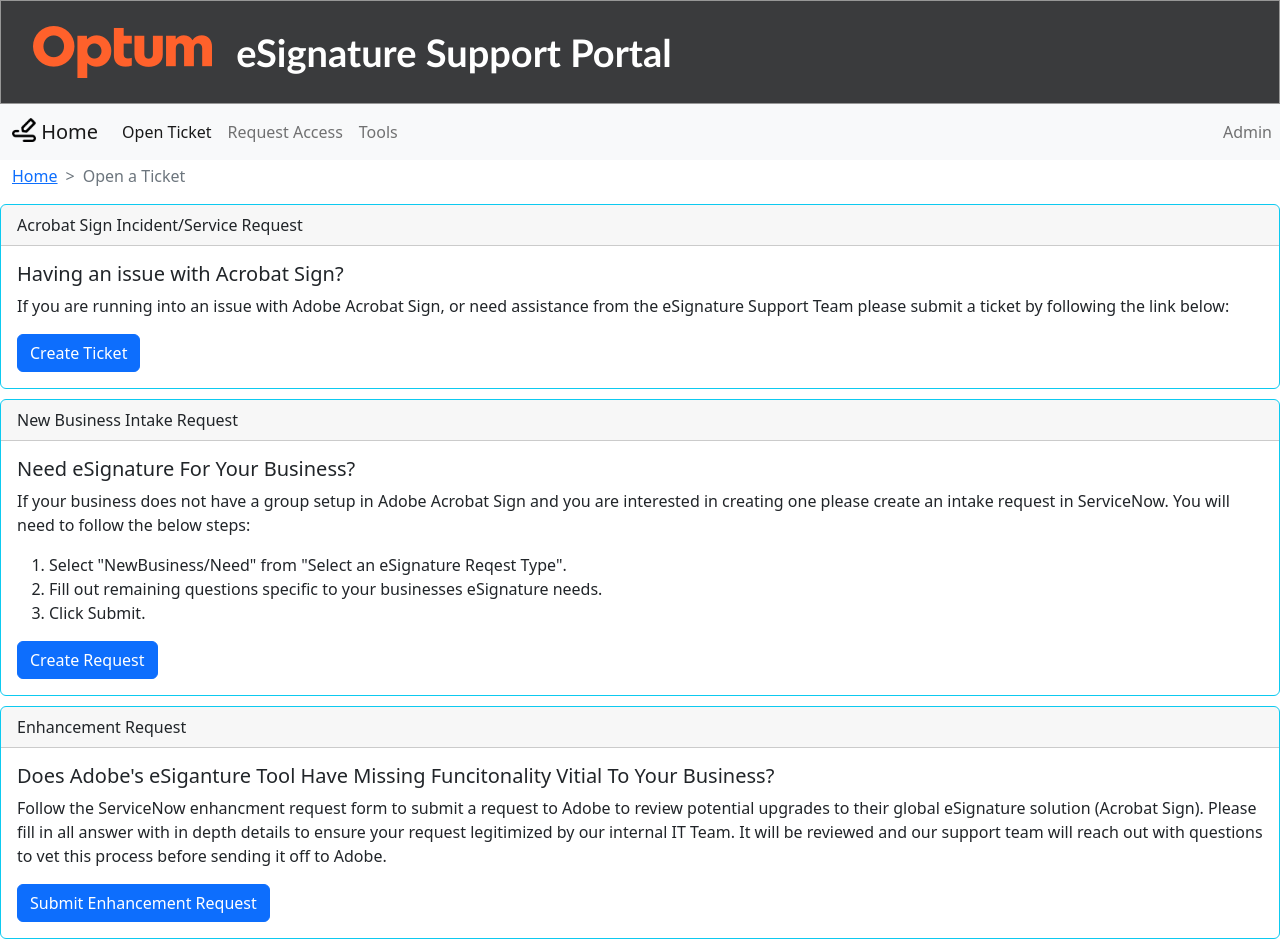
After one commit to mcneece/eSignature-Portal, a Flask app: page /open-ticket in a window 1280 px wide. The commit adds this page. Run offline with Flask 2, Linux system fonts and the light colour scheme; parts of the project's set-up code (start-up, migrations or seed data) failed here and were passed over.

Commit message:
Fixed URL issue

```diff
--- a/app/app/templates/client/index.html
+++ b/app/app/templates/client/index.html
@@ -5,7 +5,7 @@
 {% block title %}eSign Support - Home{% endblock %}
 
 <!-- Site Top Nav Bar  -->
-{% block nav1 %}<a class="nav-link disabled" href="#">Open Ticket</a>{% endblock %}
+{% block nav1 %}<a class="nav-link" href="/open-ticket">Open Ticket</a>{% endblock %}
 {% block nav2 %}<a class="nav-link" href="/request-access">Request Access</a>{% endblock %}
 {% block nav3 %}<a class="nav-link" href="/find-admin">Tools</a>{% endblock %}
 
--- /dev/null
+++ b/app/app/templates/client/openticket.html
@@ -0,0 +1,74 @@
+{% extends 'client/templates/public_template.html' %}
+<!-- This Jinja syntax extends my html template to this html file  -->
+
+<!-- Site Title -->
+{% block title %}eSign Support - Open a ticket{% endblock %}
+
+<!-- Site Top Nav Bar  -->
+{% block nav1 %}<a class="nav-link active" href="/open-ticket">Open Ticket</a>{% endblock %}
+{% block nav2 %}<a class="nav-link" href="/request-access">Request Access</a>{% endblock %}
+{% block nav3 %}<a class="nav-link" href="/find-admin">Tools</a>{% endblock %}
+
+{% block breadcrumb %}
+<li class="breadcrumb-item"><a href="/">Home</a></li>
+<li class="breadcrumb-item active" aria-current="page">Open a Ticket</li>
+{% endblock %}
+
+{% block main %}
+<div class="row">
+    <div class="col">
+        <div class="card border-info">
+            <div class="card-header">
+                Acrobat Sign Incident/Service Request
+            </div>
+            <div class="card-body">
+                <h5 class="card-title">Having an issue with Acrobat Sign?</h5>
+                <p class="card-text">If you are running into an issue with Adobe Acrobat Sign, or need assistance from the eSignature Support Team please submit a ticket by following the link below:</p>
+                <a target="_blank"
+                    href=""
+                    class="btn btn-primary">Create Ticket</a>
+            </div>
+        </div>
+    </div>
+</div>
+<div class="row">
+    <div class="col">
+        <div class="card border-info">
+            <div class="card-header">
+                New Business Intake Request
+            </div>
+            <div class="card-body">
+                <h5 class="card-title">Need eSignature For Your Business?</h5>
+                <p class="card-text">If your business does not have a group setup in Adobe Acrobat Sign and you are
+                    interested in creating one please create an intake request in ServiceNow. You will need to
+                    follow the below steps:</p>
+                <ol>
+                    <li>Select "NewBusiness/Need" from "Select an eSignature Reqest Type".</li>
+                    <li>Fill out remaining questions specific to your businesses eSignature needs.</li>
+                    <li>Click Submit.</li>
+                </ol>
+                <a target="_blank"
+                    href="https://optum.service-now.com/euts_intake?id=euts_sc_cat_item_form&sys_id=bba6b983db0abf4098e940ceaa961975&sysparm_category=f83bba03db83ff40a937ee82ca961905"
+                    class="btn btn-primary">Create Request</a>
+            </div>
+        </div>
+    </div>
+</div>
+<div class="row">
+    <div class="col">
+        <div class="card border-info">
+            <div class="card-header">
+                Enhancement Request
+            </div>
+            <div class="card-body">
+                <h5 class="card-title">Does Adobe's eSiganture Tool Have Missing Funcitonality Vitial To Your Business?</h5>
+                <p class="card-text">Follow the ServiceNow enhancment request form to submit a request to Adobe to review potential upgrades to their global eSignature solution (Acrobat Sign). Please fill in all answer with in depth details to ensure your request legitimized by our internal IT Team.
+                    It will be reviewed and our support team will reach out with questions to vet this process before sending it off to Adobe.</p>
+                <a target="_blank"
+                    href="#"
+                    class="btn btn-primary">Submit Enhancement Request</a>
+            </div>
+        </div>
+    </div>
+</div>
+{% endblock %}
--- a/app/app/templates/client/request_access_check.html
+++ b/app/app/templates/client/request_access_check.html
@@ -5,7 +5,7 @@
 {% block title %}eSign Support - Request Access{% endblock %}
 
 <!-- Top Nav Bar -->
-{% block nav1 %}<a class="nav-link disabled" href="#">Open Ticket</a>{% endblock %}
+{% block nav1 %}<a class="nav-link" href="/open-ticket">Open Ticket</a>{% endblock %}
 {% block nav2 %}<a class="nav-link active" aria-current="true" href="/request-access">Request Access</a>{% endblock %}
 {% block nav3 %}<a class="nav-link" href="/find-admin">Tools</a>{% endblock %}
 
--- a/app/app/templates/client/templates/client_tools_template.html
+++ b/app/app/templates/client/templates/client_tools_template.html
@@ -34,7 +34,7 @@
             <div class="collapse navbar-collapse" id="navbarNav">
                 <ul class="navbar-nav">
                     <li class="nav-item">
-                        <a class="nav-link disabled" href="#">Open Ticket</a>
+                        <a class="nav-link" href="/open-ticket">Open Ticket</a>
                     </li>
                     <li>
                         <a class="nav-link" href="/request-access">Request Access</a>
--- a/app/app/views.py
+++ b/app/app/views.py
@@ -156,7 +156,7 @@ class AcrobatData(object):
         # Creates a dictionary for grabing admins:
         listofadmins = {groupName: []}
         # loops through all users in the group and if they are an admin adds them to the list of admins dictionary
-        for i in jsondata["GroupUserInfo"]:
+        for i in jsondata["userInfoList"]:
             if i["isGroupAdmin"] == True:
                 listofadmins[groupName].append(i)
         return listofadmins
@@ -402,3 +402,8 @@ def cancelnator():
     # if no comment give error
 
     return render_template("client/cancelnator.html")
+
+@app.route("/open-ticket")
+def openticket():
+    "This is the weppage users will visit to open one of the following tickets (Incident, Net New, Enhancement)"
+    return render_template("client/openticket.html")
```
